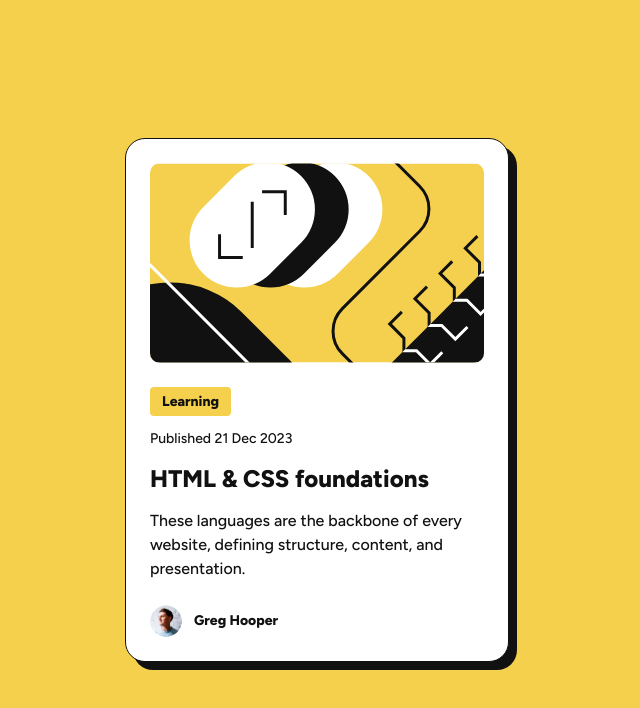
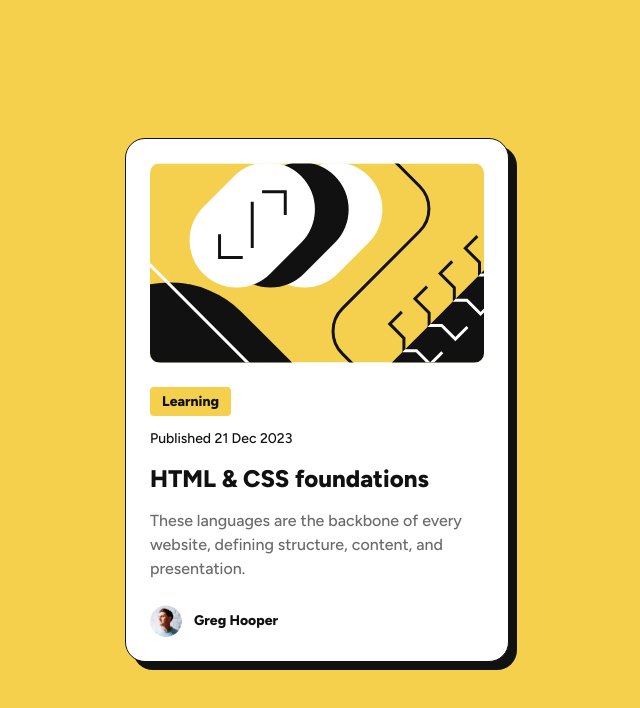
Before and after one commit to kuksinskiy/frontendmentor-exercises, a website: page blog-preview-card-main/index.html in a window 1280 px wide. Shown: the whole page, without its empty margins (323-963 px from the left). Drawn offline with Linux system fonts and the light colour scheme.

Commit message:
change color

```diff
--- a/blog-preview-card-main/index.html
+++ b/blog-preview-card-main/index.html
@@ -145,6 +145,7 @@
 			/* maring: 0; */
 			font-weight: 500;
 			font-size: .875rem; /* 14px */
+			color: var(--color-gray-500);
 		}
 
 		.card__author {
```
